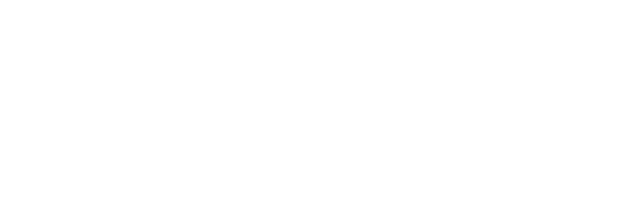
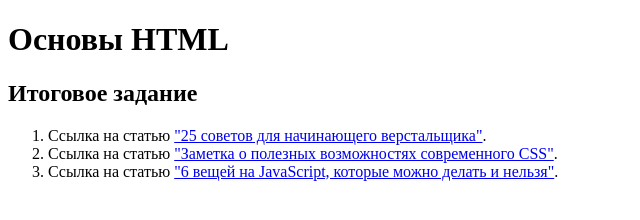
Before and after one commit to Elvina2604/task--html-, a website: page src/index.html in a window 1280 px wide. Shown: the whole page, without its empty margins (0-640 px from the left). Drawn offline with Linux system fonts and the light colour scheme.

Commit message:
Задание по HTML

```diff
--- a/src/index.html
+++ b/src/index.html
@@ -3,5 +3,16 @@
     <head>
         <title>HTML</title>
     </head>
-    <body></body>
+    <body>
+        <h1>Основы HTML</h1>
+        <h2>Итоговое задание</h2>
+        <ol>
+            <li>  Ссылка на статью
+                <a href="https://habr.com/ru/articles/735890/">"25 советов для начинающего верстальщика"</a>.</li>
+            <li>Ссылка на статью
+                <a href="https://habr.com/ru/companies/timeweb/articles/681422/">"Заметка о полезных возможностях современного CSS"</a>.</li>
+            <li>Ссылка на статью
+                <a href="https://habr.com/ru/articles/656583/">"6 вещей на JavaScript, которые можно делать и нельзя"</a>.</li>
+          </ol>
+    </body>
 </html>
```
